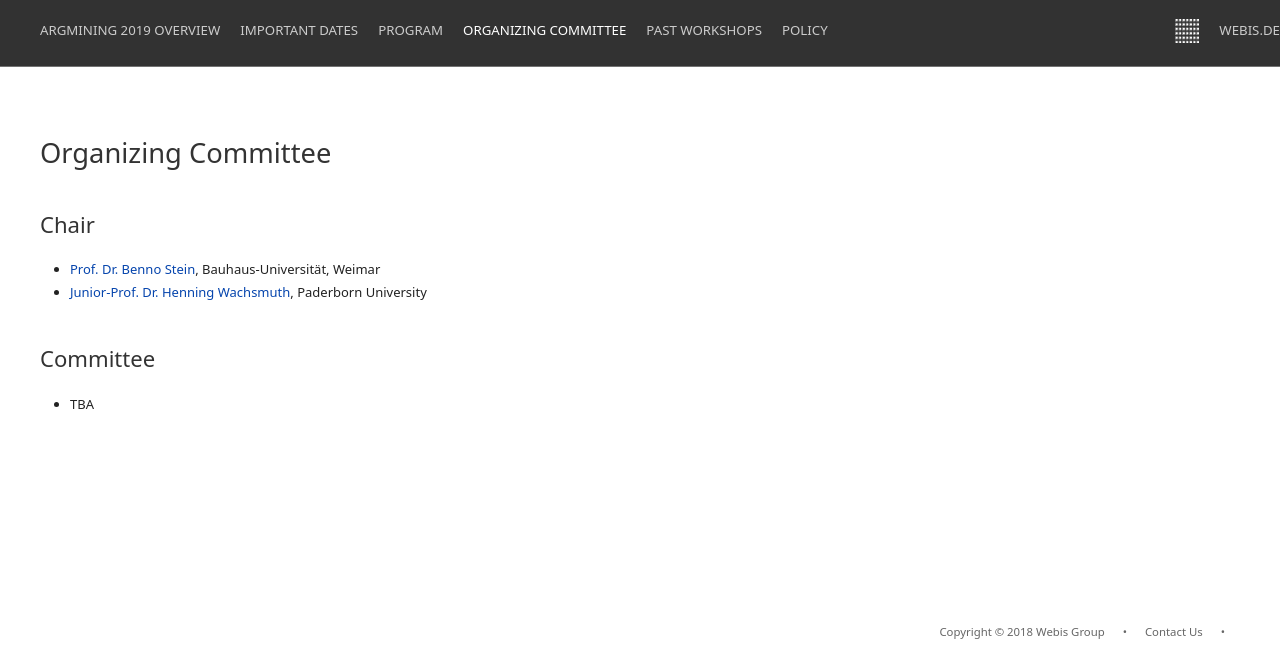
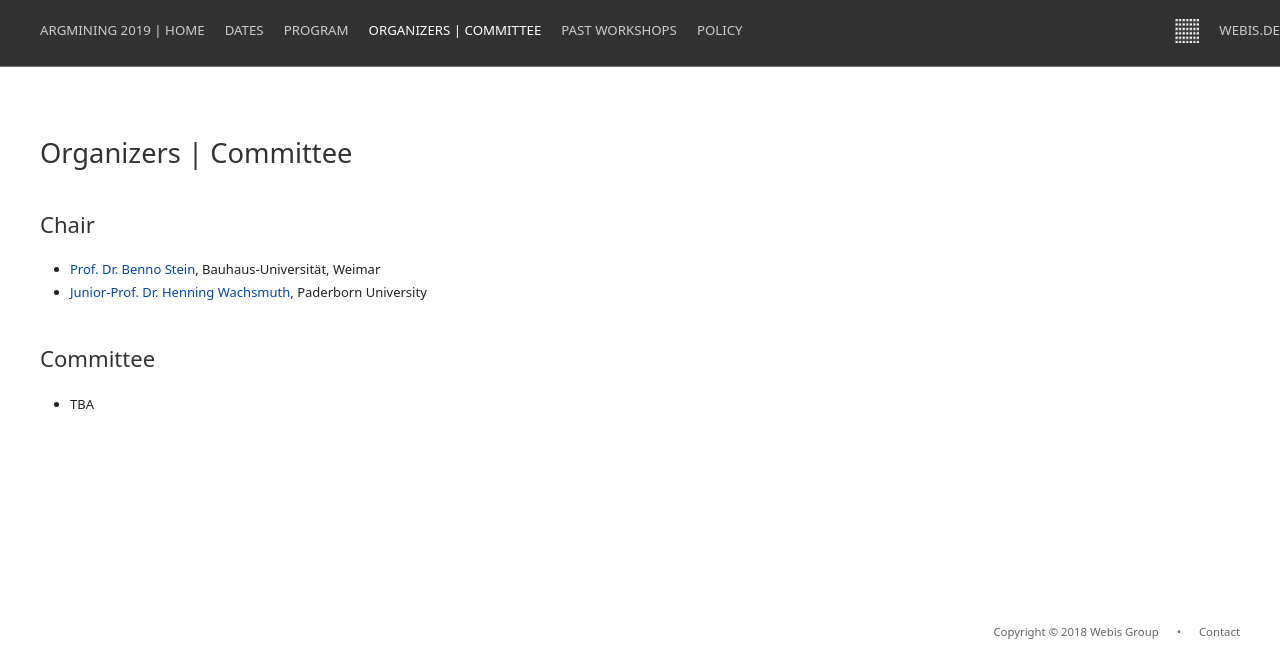
Before and after one commit to argmining19-webis-de/argmining19-webis-de.github.io, a Jekyll site: the page built from organizing-committee.html, in a window 1280 px wide, cut to the strip 229-900 px from the top of the page. Built offline with Jekyll 4.4.1, drawn with Linux system fonts in a browser that asks for light colours.

Commit message:
benno comments

```diff
--- a/_layouts/default.html
+++ b/_layouts/default.html
@@ -38,10 +38,10 @@
             <ul class="uk-nav uk-nav-primary uk-nav-parent-icon" data-uk-nav>
 
                 <li{% if page.nav_active == "index" %} class="uk-active"{% endif %}>
-                        <a href="{{ '/' | relative_url }}">Argmining 2019 Overview</a>
+                        <a href="{{ '/' | relative_url }}">Argmining 2019 | Home</a>
                     </li>
                 <li{% if page.nav_active == "important-dates" %} class="uk-active"{% endif %}>
-                    <a href="{{ '/important-dates.html' | relative_url }}">Important Dates</a>
+                    <a href="{{ '/important-dates.html' | relative_url }}">Dates</a>
                 </li>
 
 
@@ -49,7 +49,7 @@
                     <a href="{{ '/program.html' | relative_url }}">Program</a>
                 </li>
                 <li{% if page.nav_active == "organizing-committee" %} class="uk-active"{% endif %}>
-                    <a href="{{ '/organizing-committee.html' | relative_url }}">Organizing Committee</a>
+                    <a href="{{ '/organizing-committee.html' | relative_url }}">Organizers | Committee</a>
                 </li>
                 <li{% if page.nav_active == "past-workshops" %} class="uk-active"{% endif %}>
                     <a href="{{ '/past-workshops.html' | relative_url }}">Past Workshops</a>
@@ -73,18 +73,18 @@
             <ul class="uk-navbar-nav">
 
                 <li{% if page.nav_active == "index" %} class="uk-active"{% endif %}>
-                        <a href="{{ '/' | relative_url }}">Argmining 2019 Overview</a>
+                        <a href="{{ '/' | relative_url }}">Argmining 2019 | Home</a>
                     </li>
 
                 <li{% if page.nav_active == "important-dates" %} class="uk-active"{% endif %}>
-                    <a href="{{ '/important-dates.html' | relative_url }}">Important Dates</a>
+                    <a href="{{ '/important-dates.html' | relative_url }}">Dates</a>
                 </li>
 
                 <li{% if page.nav_active == "program" %} class="uk-active"{% endif %}>
                     <a href="{{ '/program.html' | relative_url }}">Program</a>
                 </li>
                 <li{% if page.nav_active == "organizing-committee" %} class="uk-active"{% endif %}>
-                    <a href="{{ '/organizing-committee.html' | relative_url }}">Organizing Committee</a>
+                    <a href="{{ '/organizing-committee.html' | relative_url }}">Organizers | Committee</a>
                 </li>
                 <li{% if page.nav_active == "past-workshops" %} class="uk-active"{% endif %}>
                     <a href="{{ '/past-workshops.html' | relative_url }}">Past Workshops</a>
@@ -106,7 +106,7 @@
             <ul class="uk-navbar-nav">
 
                 <li{% if page.nav_active == "index" %} class="uk-active"{% endif %}>
-                        <a href="{{ '/' | relative_url }}">Argmining 2019 Overview</a>
+                        <a href="{{ '/' | relative_url }}">Argmining 2019 | Home</a>
                     </li>
             </ul>
         </div>
@@ -126,7 +126,7 @@
     <div class="uk-container">
         <div class="uk-align-right@m uk-margin-top">
             Copyright &copy; {{site.time | date: '%Y'}} Webis Group <span class="uk-padding-small">&bullet;</span>
-            <a href="mailto:henningw@upb.de,benno.stein@uni-weimar.de?subject=[Argmining 2019]">Contact Us</a> <span class="uk-padding-small">&bullet;</span>
+            <a href="mailto:henningw@upb.de,benno.stein@uni-weimar.de?subject=[Argmining 2019]">Contact</a>
         </div>
     </div>
 </footer>
--- a/important-dates.html
+++ b/important-dates.html
@@ -2,13 +2,13 @@
 layout: default
 nav_active: important-dates
 title: 6th Workshop on Argument Mining - Webis Group
-description: Important Dates
+description: Dates
 ---
 
 <main class="uk-section uk-section-default">
 
     <div class="uk-container">
-        <h1>Important Dates</h1>
+        <h1>Dates</h1>
         <!-- <p><b> All deadlines are calculated at 11:59pm Pacific Daylight Savings Time (UTC -7h).</b></p> -->
         <ul class="uk-list">
             <li>Submission due: </li>
--- a/organizing-committee.html
+++ b/organizing-committee.html
@@ -2,13 +2,13 @@
 layout: default
 nav_active: organizing-committee
 title: 6th Workshop on Argument Mining - Webis Group
-description: Organizing Committee
+description: Organizers | Committee
 ---
 
 <main class="uk-section uk-section-default">
 
     <div class="uk-container">
-        <h1>Organizing Committee</h1>
+        <h1>Organizers | Committee</h1>
         <h2>Chair</h2>
         <ul>
             <li><a href= "https://webis.de/" target="_blank" >Prof. Dr. Benno Stein</a>, Bauhaus-Universität, Weimar</li>
```
